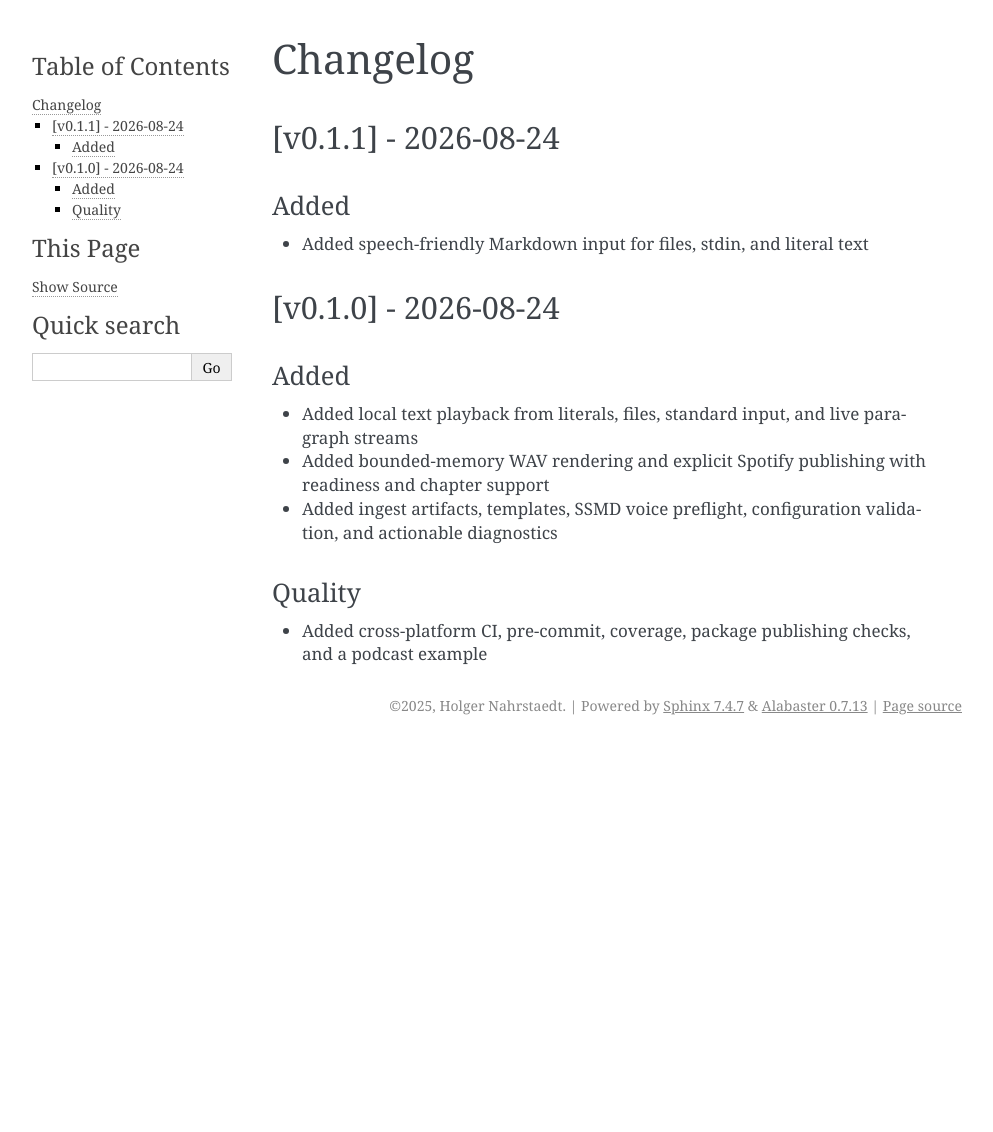
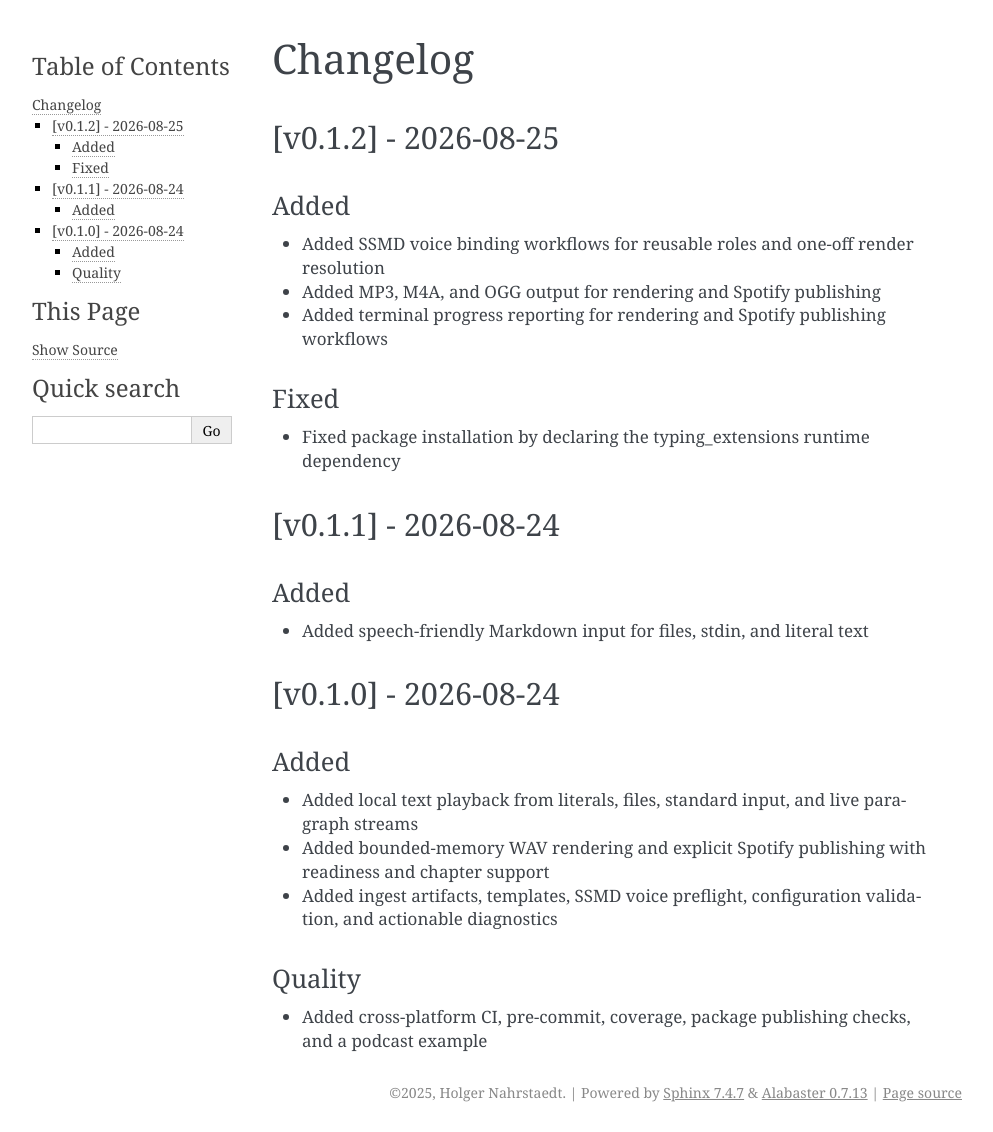
Before and after one commit to buchwandler/readio, a Sphinx documentation site: the page built from docs/changelog.md, in a window 1280 px wide. Shown: the whole page, without its empty margins (148-1141 px from the left). Built offline with Sphinx 7.4.7, drawn with Linux system fonts in a browser that asks for light colours; before the commit the page ends 900 px from its top, so only the background shows below that.

Commit message:
doc: changelog

```diff
--- a/docs/changelog.md
+++ b/docs/changelog.md
@@ -1,4 +1,18 @@
 # Changelog
+
+## [v0.1.2] - 2026-08-25
+
+### Added
+
+- Added SSMD voice binding workflows for reusable roles and one-off render resolution
+- Added MP3, M4A, and OGG output for rendering and Spotify publishing
+- Added terminal progress reporting for rendering and Spotify publishing workflows
+
+### Fixed
+
+- Fixed package installation by declaring the typing_extensions runtime dependency
+
+<!-- generated by releaseledger -->
 
 ## [v0.1.1] - 2026-08-24
 
```
Also changed, not shown: .ledger/releaseledger/data/ledgers/main/releases/v0.1.2/entries/entry-0001.md (added), .ledger/releaseledger/data/ledgers/main/releases/v0.1.2/entries/entry-0002.md (added), .ledger/releaseledger/data/ledgers/main/releases/v0.1.2/entries/entry-0003.md (added), .ledger/releaseledger/data/ledgers/main/releases/v0.1.2/entries/entry-0004.md (added), .ledger/releaseledger/data/ledgers/main/releases/v0.1.2/release.md (added), 2 other files.
